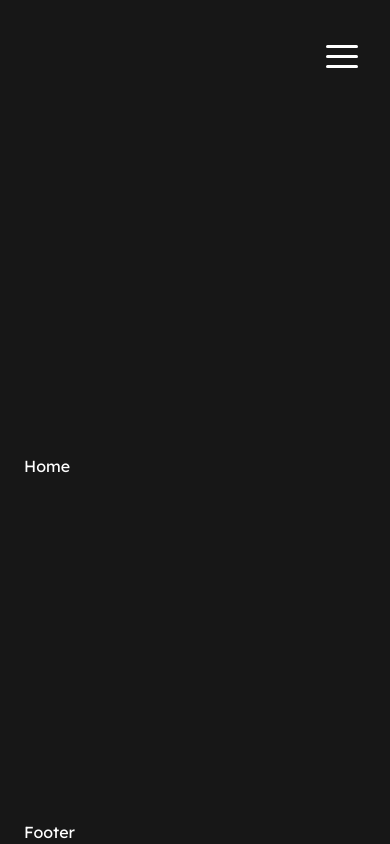
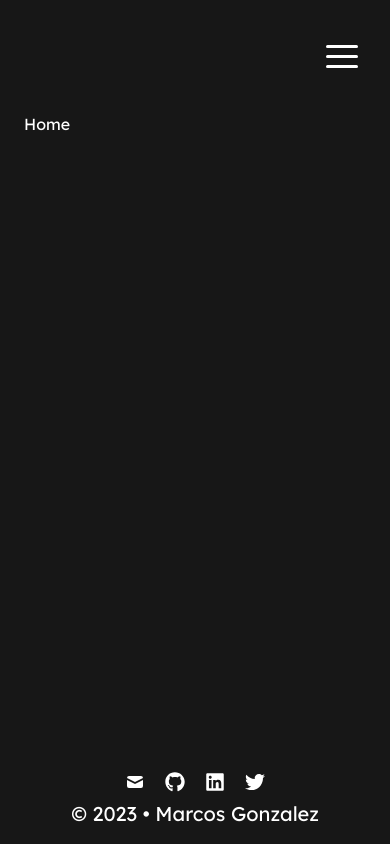
Before and after one commit to vzMars/portfolio, a React (Vite) app: page / in a window 390 px wide. Built offline with nearby package versions, Linux system fonts and the light colour scheme.

Commit message:
mobile responsive footer

```diff
--- a/src/components/Footer.tsx
+++ b/src/components/Footer.tsx
@@ -1,7 +1,32 @@
+import { FaGithub, FaLinkedin, FaTwitter } from 'react-icons/fa';
+import { HiMail } from 'react-icons/hi';
+
 const Footer = () => {
+  const currentYear = new Date().getFullYear();
+
   return (
-    <footer>
-      <h1>Footer</h1>
+    <footer className='mt-auto flex flex-col items-center justify-center py-4 text-xl sm:py-8 sm:text-2xl'>
+      <div className='flex space-x-5 py-2'>
+        <a
+          href='mailto:marcosgonzalez1731@gmail.com'
+          className='hover:text-sky-500'
+        >
+          <HiMail />
+        </a>
+        <a href='https://github.com/vzMars' className='hover:text-sky-500'>
+          <FaGithub />
+        </a>
+        <a
+          href='https://www.linkedin.com/in/marcosgonzalez1731/'
+          className='hover:text-sky-500'
+        >
+          <FaLinkedin />
+        </a>
+        <a href='https://twitter.com/vzMars' className='hover:text-sky-500'>
+          <FaTwitter />
+        </a>
+      </div>
+      <p>&copy; {currentYear} • Marcos Gonzalez</p>
     </footer>
   );
 };
```
